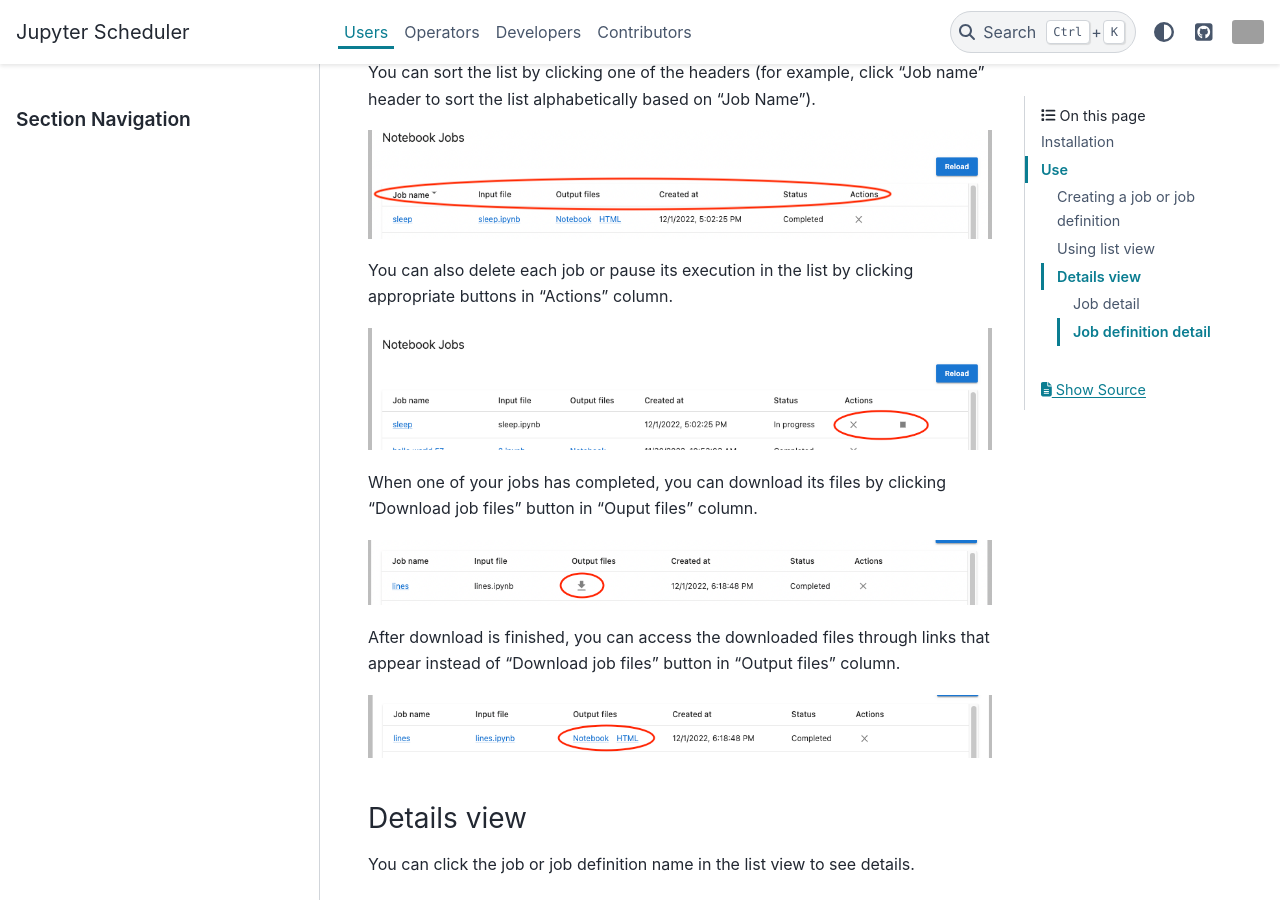
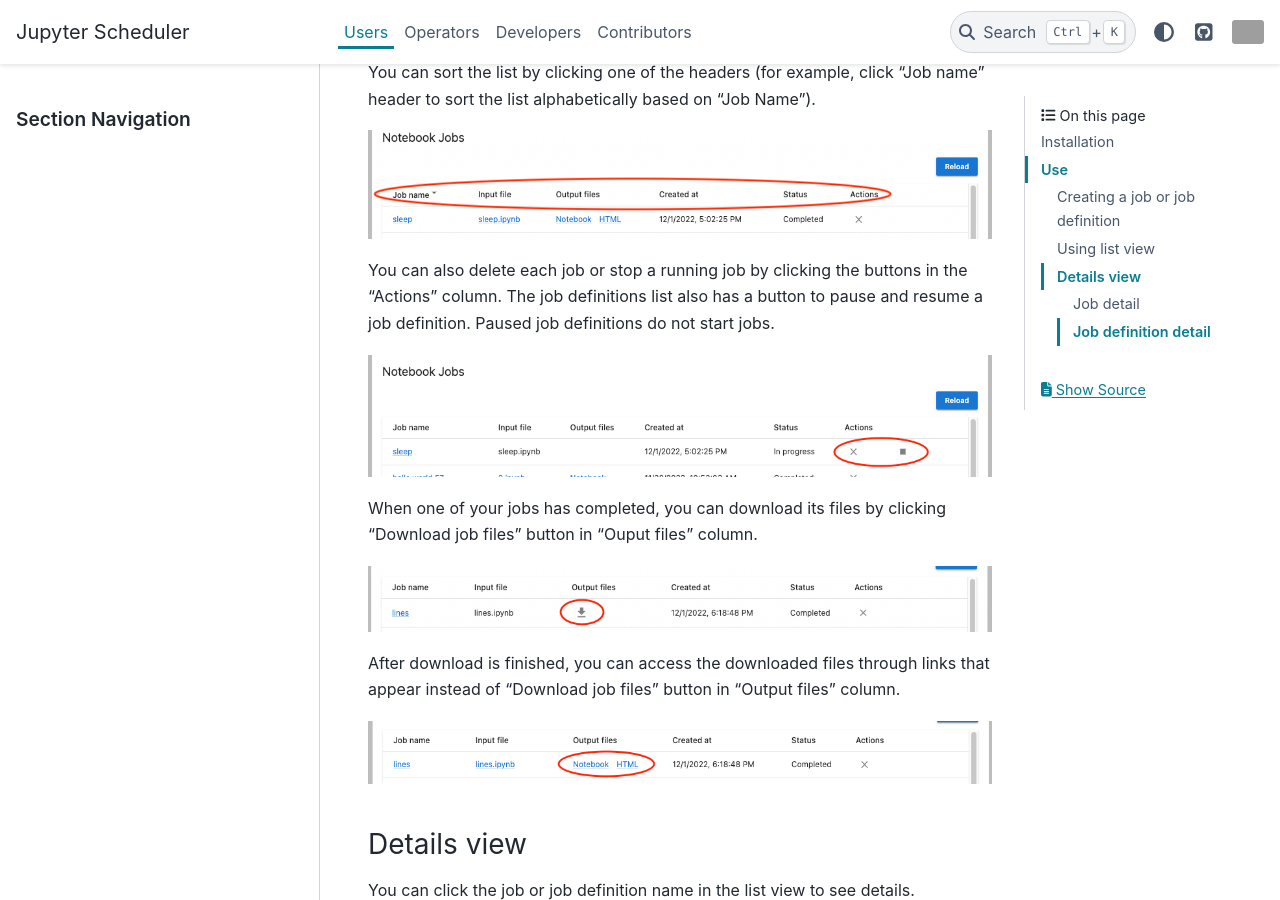
Before and after one commit to jupyter-server/jupyter-scheduler, a Sphinx documentation site: the page built from docs/users/index.md, in a window 1280 px wide and 900 px high, scrolled down 4250 px. Built offline with Sphinx 7.4.7 and the PyData theme 0.15.4, drawn with Linux system fonts in a browser that asks for light colours; grey boxes are pictures that could not be loaded.

Commit message:
Update docs/users/index.md
Co-authored-by: Jason Weill <93281816+jweill-aws@users.noreply.github.com>

```diff
--- a/docs/users/index.md
+++ b/docs/users/index.md
@@ -61,7 +61,7 @@
 
 !["Notebook Jobs list sorted alphabetically after Job Name header is clicked"](./images/headers.png)
 
-You can also delete each job or pause its execution in the list by clicking appropriate buttons in "Actions" column.
+You can also delete each job or stop a running job by clicking the buttons in the "Actions" column. The job definitions list also has a button to pause and resume a job definition. Paused job definitions do not start jobs.
 
 !["Delete and Stop buttons in Actions column"](./images/actions_list.png)
 
```
